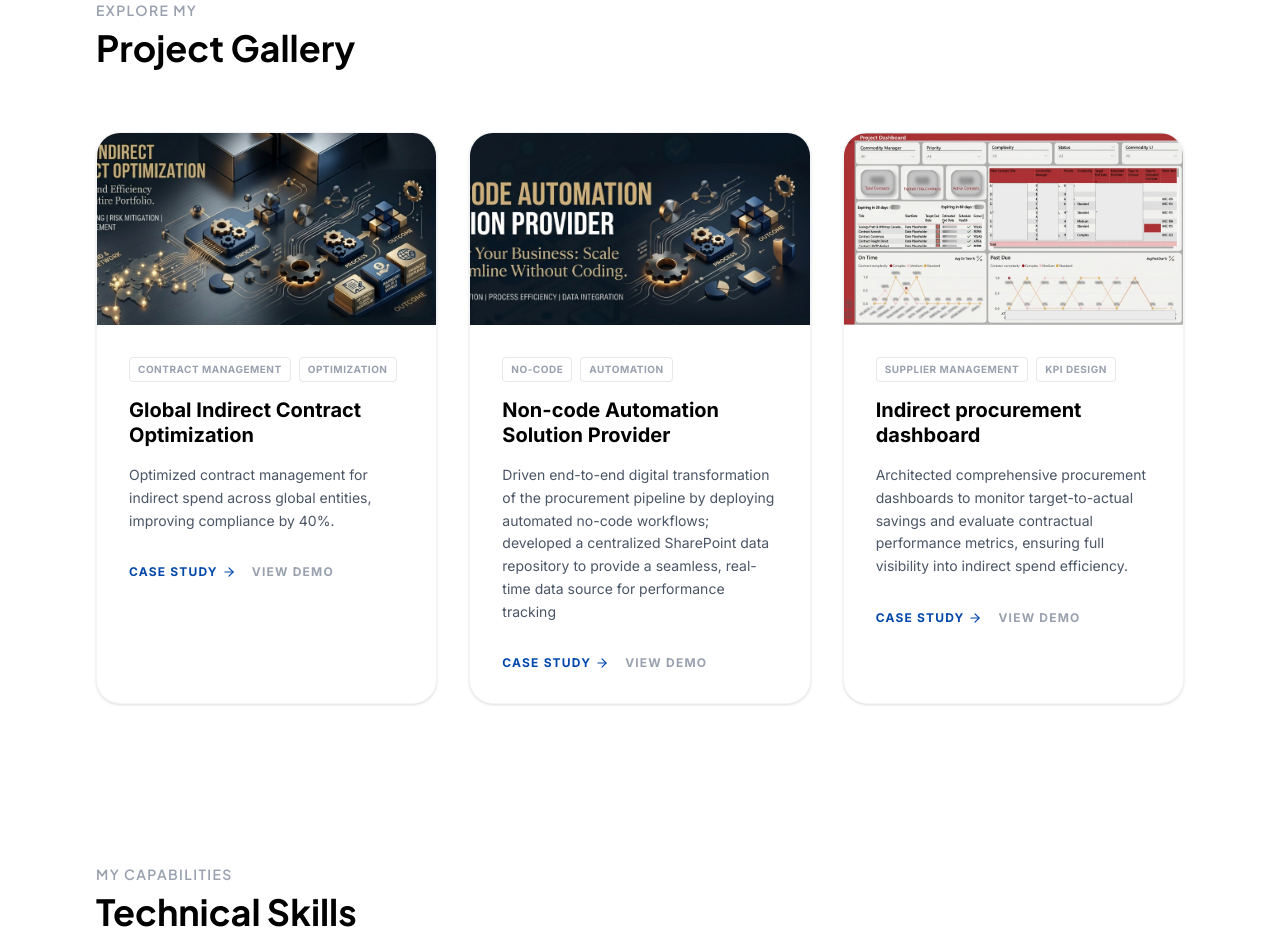
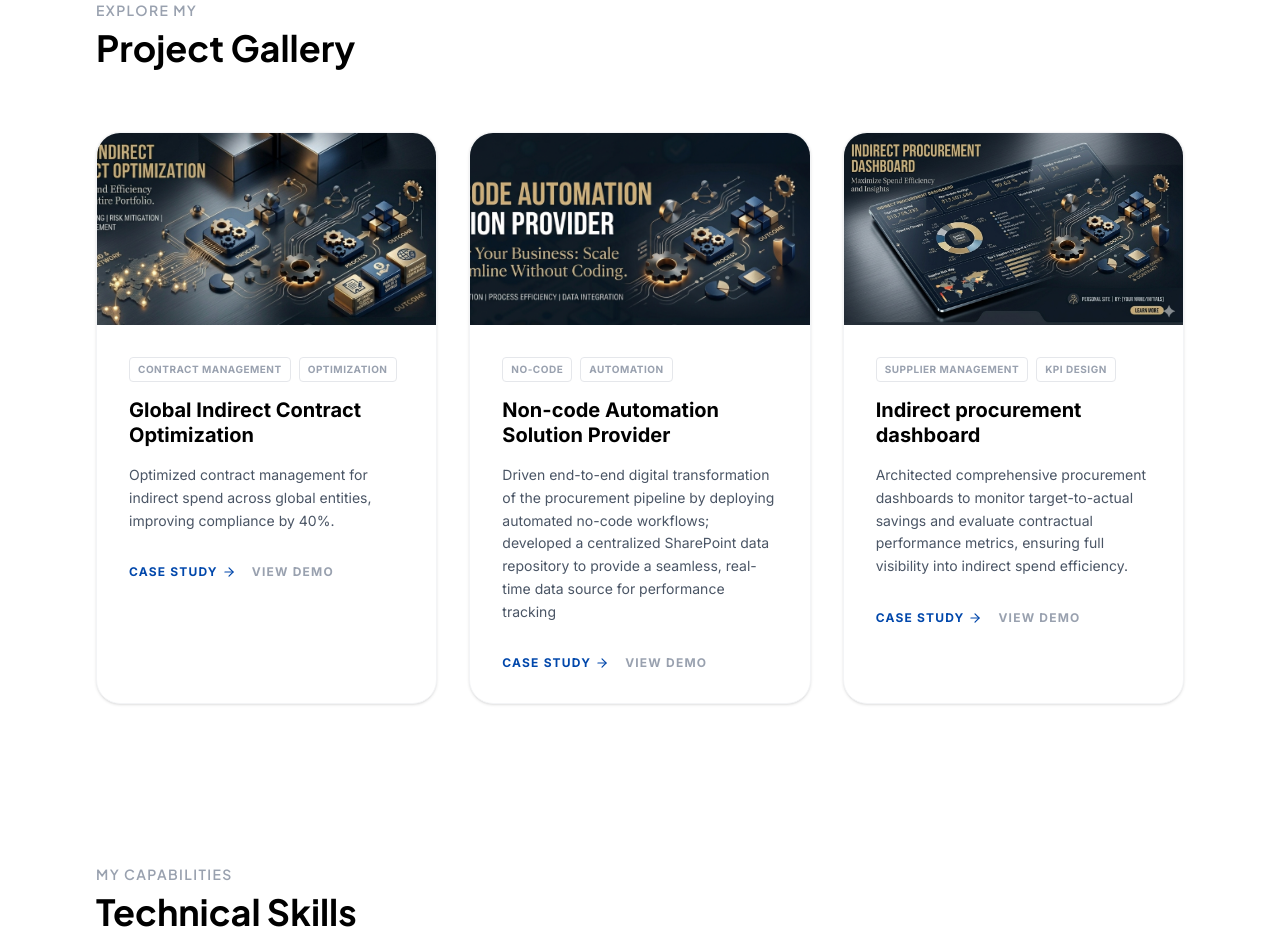
Before and after one commit to yoli789/My-professional-Website, a React (Vite) app: page / in a window 1280 px wide. Shown: the part 1920-2850 px from the top of the page. Built offline with nearby package versions, Linux system fonts and the light colour scheme; a web font is replaced by a local one.

Commit message:
feat: update procurement dashboard banner to 3D-styled version

```diff
--- a/src/App.tsx
+++ b/src/App.tsx
@@ -537,7 +537,7 @@ const CaseStudies = () => {
     {
       title: t("Indirect procurement dashboard", "间接采购仪表盘"),
       icon: <Database className="text-corporate-blue" size={24} />,
-      image: "/automation/project_dashboard.png",
+      image: "/procurement_dashboard_feature.jpg",
       description: t("Architected comprehensive procurement dashboards to monitor target-to-actual savings and evaluate contractual performance metrics, ensuring full visibility into indirect spend efficiency.", "构建综合的采购仪表盘，监控目标与实际节省额的对比，并评估合同绩效指标，确保间接采购效率的充分可视化。"),
       tags: [t("Supplier Management", "供应商管理"), t("KPI design", "KPI设计")],
       demoPath: "/demo/procurement-dashboard"
```
Also changed, not shown: public/procurement_dashboard_feature.jpg.
